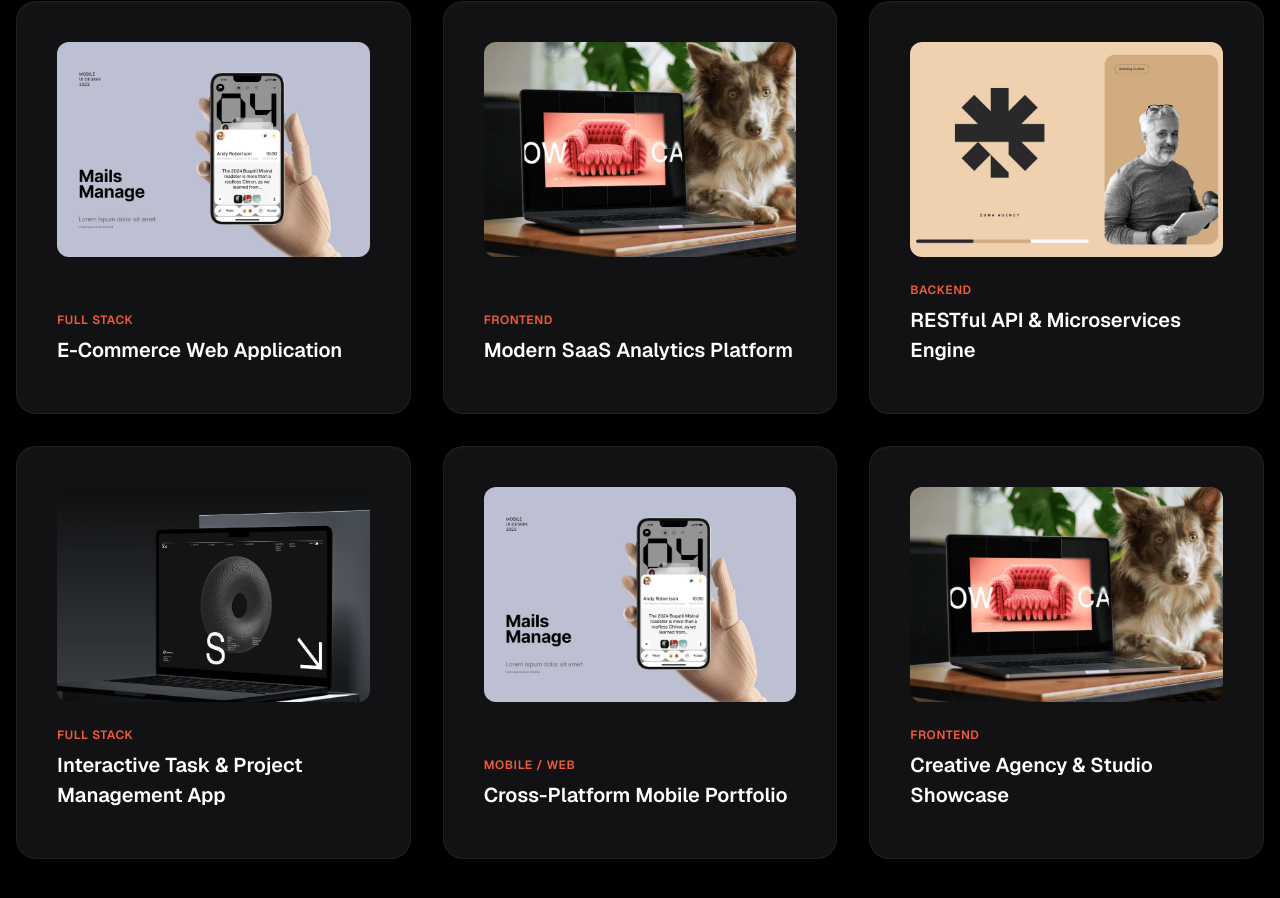
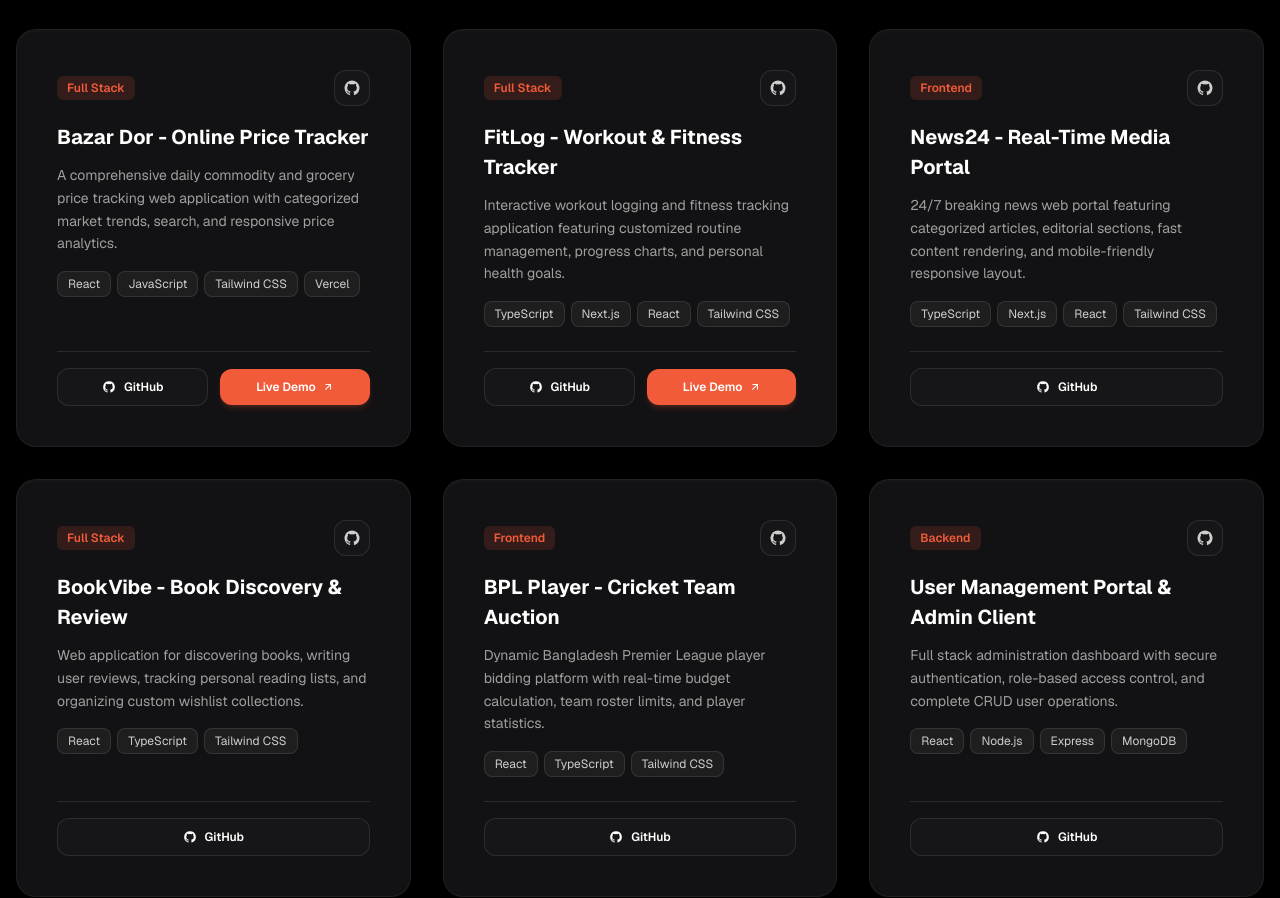
Before and after one commit to yeasinkhan08/yeasin-khan, a Next.js app: page /works in a window 1280 px wide. Shown: the part 484-1382 px from the top of the page. Built offline with nearby package versions, Linux system fonts and the light colour scheme.

Commit message:
update the porject page

```diff
--- a/src/app/page.tsx
+++ b/src/app/page.tsx
@@ -1,5 +1,6 @@
 import Hero from "@/components/Hero";
 import ServicesSection from "@/components/ServicesSection";
+import Pricing from "@/components/Pricing";
 import Projects from "@/components/Projects";
 import ContactSection from "@/components/ContactSection";
 import CallToAction from "@/components/CallToAction";
@@ -9,6 +10,7 @@ export default function Home() {
     <>
       <Hero />
       <ServicesSection />
+      <Pricing />
       <Projects showTitle={true} />
       <ContactSection />
       <CallToAction />
--- a/src/components/Projects.tsx
+++ b/src/components/Projects.tsx
@@ -2,79 +2,100 @@
 
 import { useState } from "react";
 import Image from "next/image";
-import Link from "next/link";
 
 export interface Project {
   id: number;
   title: string;
   category: "Full Stack" | "Frontend" | "Backend" | "Mobile / Web";
-  image: string;
   description: string;
   tags: string[];
+  githubUrl: string;
   liveUrl?: string;
-  githubUrl?: string;
+  image?: string; // Add your picture path here e.g. "/images/projects/bazar-dor.png"
 }
 
 const allProjects: Project[] = [
   {
     id: 1,
-    title: "E-Commerce Web Application",
+    title: "Bazar Dor - Online Price Tracker",
     category: "Full Stack",
-    image: "/images/projects/work1.jpg",
-    description: "Full-featured online store with payment processing, user authentication, inventory management, and shopping cart.",
-    tags: ["Next.js", "React", "Node.js", "MongoDB", "Tailwind CSS"],
-    liveUrl: "https://github.com/yeasinkhan08",
-    githubUrl: "https://github.com/yeasinkhan08",
+    description:
+      "A comprehensive daily commodity and grocery price tracking web application with categorized market trends, search, and responsive price analytics.",
+    tags: ["React", "JavaScript", "Tailwind CSS", "Vercel"],
+    githubUrl: "https://github.com/yeasinkhan08/bazar-dor-online-price",
+    liveUrl: "https://bazar-dor-online-price.vercel.app",
+    // image: "/images/projects/bazar-dor.png",
   },
   {
     id: 2,
-    title: "Modern SaaS Analytics Platform",
-    category: "Frontend",
-    image: "/images/projects/work2.jpg",
-    description: "Real-time metrics, interactive charts, and clean responsive dashboard engineered with high performance.",
-    tags: ["React", "TypeScript", "Tailwind CSS", "Recharts"],
-    liveUrl: "https://github.com/yeasinkhan08",
-    githubUrl: "https://github.com/yeasinkhan08",
+    title: "FitLog - Workout & Fitness Tracker",
+    category: "Full Stack",
+    description:
+      "Interactive workout logging and fitness tracking application featuring customized routine management, progress charts, and personal health goals.",
+    tags: ["TypeScript", "Next.js", "React", "Tailwind CSS"],
+    githubUrl: "https://github.com/yeasinkhan08/fit-log",
+    liveUrl: "https://fit-log-one-alpha.vercel.app",
+    // image: "/images/projects/fit-log.png",
   },
   {
     id: 3,
-    title: "RESTful API & Microservices Engine",
-    category: "Backend",
-    image: "/images/projects/work3.jpg",
-    description: "Robust authentication, role-based access control, caching layers, and database optimization.",
-    tags: ["Node.js", "Express.js", "MongoDB", "JWT", "Docker"],
-    liveUrl: "https://github.com/yeasinkhan08",
-    githubUrl: "https://github.com/yeasinkhan08",
+    title: "News24 - Real-Time Media Portal",
+    category: "Frontend",
+    description:
+      "24/7 breaking news web portal featuring categorized articles, editorial sections, fast content rendering, and mobile-friendly responsive layout.",
+    tags: ["TypeScript", "Next.js", "React", "Tailwind CSS"],
+    githubUrl: "https://github.com/yeasinkhan08/news-24",
+    // image: "/images/projects/news-24.png",
   },
   {
     id: 4,
-    title: "Interactive Task & Project Management App",
+    title: "BookVibe - Book Discovery & Review",
     category: "Full Stack",
-    image: "/images/projects/work4.jpg",
-    description: "Kanban workflow app with real-time updates, drag-and-drop tasks, and team collaboration features.",
-    tags: ["Next.js", "React", "Tailwind CSS", "Express", "MongoDB"],
-    liveUrl: "https://github.com/yeasinkhan08",
-    githubUrl: "https://github.com/yeasinkhan08",
+    description:
+      "Web application for discovering books, writing user reviews, tracking personal reading lists, and organizing custom wishlist collections.",
+    tags: ["React", "TypeScript", "Tailwind CSS"],
+    githubUrl: "https://github.com/yeasinkhan08/book-vibe",
+    // image: "/images/projects/book-vibe.png",
   },
   {
     id: 5,
-    title: "Cross-Platform Mobile Portfolio",
-    category: "Mobile / Web",
-    image: "/images/projects/work5.jpg",
-    description: "Pixel-perfect, fluid, touch-optimized mobile experience with offline sync and dynamic interactions.",
-    tags: ["React", "Next.js", "Tailwind CSS", "PWA"],
-    liveUrl: "https://github.com/yeasinkhan08",
-    githubUrl: "https://github.com/yeasinkhan08",
+    title: "BPL Player - Cricket Team Auction",
+    category: "Frontend",
+    description:
+      "Dynamic Bangladesh Premier League player bidding platform with real-time budget calculation, team roster limits, and player statistics.",
+    tags: ["React", "TypeScript", "Tailwind CSS"],
+    githubUrl: "https://github.com/yeasinkhan08/Bpl-player",
+    // image: "/images/projects/bpl-player.png",
   },
   {
     id: 6,
-    title: "Creative Agency & Studio Showcase",
-    category: "Frontend",
-    image: "/images/projects/work6.jpg",
-    description: "Immersive portfolio with custom animations, glassmorphism UI, and lightning-fast load times.",
-    tags: ["Next.js", "TypeScript", "DaisyUI", "Tailwind CSS"],
-    liveUrl: "https://github.com/yeasinkhan08",
-    githubUrl: "https://github.com/yeasinkhan08",
+    title: "User Management Portal & Admin Client",
+    category: "Backend",
+    description:
+      "Full stack administration dashboard with secure authentication, role-based access control, and complete CRUD user operations.",
+    tags: ["React", "Node.js", "Express", "MongoDB"],
+    githubUrl: "https://github.com/yeasinkhan08/user-management-client",
+    // image: "/images/projects/user-management.png",
+  },
+  {
+    id: 7,
+    title: "BetterAuth - Modern Authentication Engine",
+    category: "Backend",
+    description:
+      "Security-first authentication middleware and session handler with token encryption, password hashing, and OAuth support.",
+    tags: ["Node.js", "JavaScript", "JWT", "Security"],
+    githubUrl: "https://github.com/yeasinkhan08/better-auth",
+    // image: "/images/projects/better-auth.png",
+  },
+  {
+    id: 8,
+    title: "DevStack - Developer Tools Explorer",
+    category: "Mobile / Web",
+    description:
+      "Curated directory of modern developer tools, libraries, and frameworks with filterable categorization and documentation links.",
+    tags: ["TypeScript", "React", "Tailwind CSS"],
+    githubUrl: "https://github.com/yeasinkhan08/DevStack",
+    // image: "/images/projects/devstack.png",
   },
 ];
 
@@ -86,7 +107,6 @@ interface ProjectsProps {
 
 export default function Projects({ showTitle = true }: ProjectsProps) {
   const [activeFilter, setActiveFilter] = useState<string>("All");
-  const [selectedProject, setSelectedProject] = useState<Project | null>(null);
 
   const filteredProjects =
     activeFilter === "All"
@@ -96,15 +116,17 @@ export default function Projects({ showTitle = true }: ProjectsProps) {
   return (
     <section id="works" className="py-12 md:py-20 bg-black text-white">
       <div className="mx-auto max-w-[1296px] px-4">
-
         {/* Section Title */}
         {showTitle && (
           <div className="text-center mb-10 md:mb-14">
-            <h2 className="text-[32px] sm:text-[42px] md:text-[50px] font-normal tracking-tight text-white">
+            <p className="text-sm font-semibold uppercase tracking-wider text-[#f15b3a]">
+              Portfolio
+            </p>
+            <h2 className="mt-2 text-[32px] sm:text-[42px] md:text-[50px] font-normal tracking-tight text-white">
               Works &amp; Projects
             </h2>
             <p className="mx-auto mt-3 max-w-2xl text-[15px] sm:text-[16px] leading-relaxed text-[#9f9f9f]">
-              Check out some of my web development and design projects, meticulously crafted with love and dedication, each one reflecting the passion and soul I poured into every detail.
+              Explore my open-source projects and web applications on GitHub, crafted with love and dedication using modern frontend and backend technologies.
             </p>
           </div>
         )}
@@ -127,104 +149,66 @@ export default function Projects({ showTitle = true }: ProjectsProps) {
           ))}
         </div>
 
-        {/* Project Masonry Grid */}
-        <div className="grid grid-cols-1 md:grid-cols-2 lg:grid-cols-3 gap-6 md:gap-8">
+        {/* Project Bento Grid */}
+        <div className="grid grid-cols-1 md:grid-cols-2 lg:grid-cols-3 gap-6 md:gap-8 items-stretch">
           {filteredProjects.map((project) => (
             <div
               key={project.id}
-              className="group bento-card p-4 sm:p-5 flex flex-col justify-between transition-all duration-300 hover:border-[#f15b3a]/40"
+              className="bento-card p-6 sm:p-7 flex flex-col justify-between transition-all duration-300 hover:border-[#f15b3a] hover:-translate-y-1 group"
             >
-              {/* Image & Center Hover Button */}
-              <div
-                className="relative aspect-[16/11] w-full overflow-hidden rounded-xl bg-[#1a1a1e] cursor-pointer"
-                onClick={() => setSelectedProject(project)}
-              >
+              <div>
+                {/* Optional Project Screenshot / Picture */}
+                {project.image && (
+                  <div className="relative mb-5 aspect-[16/10] w-full overflow-hidden rounded-xl bg-[#1a1a1e]">
                     <Image
                       src={project.image}
                       alt={project.title}
                       fill
                       sizes="(max-width: 768px) 100vw, (max-width: 1200px) 50vw, 33vw"
-                  className="object-cover transition-transform duration-700 ease-out group-hover:scale-105"
+                      className="object-cover transition-transform duration-500 group-hover:scale-105"
                     />
+                    <div className="absolute inset-0 bg-black/30 opacity-0 transition-opacity duration-300 group-hover:opacity-100" />
+                  </div>
+                )}
 
-                {/* Dark Overlay on Hover */}
-                <div className="absolute inset-0 bg-black/45 opacity-0 transition-opacity duration-300 group-hover:opacity-100" />
+                {/* Header: Category Badge + GitHub icon button */}
+                <div className="flex items-center justify-between mb-4">
+                  <span className="inline-block rounded-md bg-[#f15b3a]/15 px-2.5 py-1 text-xs font-semibold text-[#f15b3a]">
+                    {project.category}
+                  </span>
 
-                {/* Circular Details Button */}
-                <div className="absolute inset-0 flex items-center justify-center">
-                  <div className="details-btn scale-75 opacity-0 transition-all duration-300 ease-out group-hover:scale-100 group-hover:opacity-100">
-                    <svg
-                      viewBox="0 0 24 24"
-                      xmlns="http://www.w3.org/2000/svg"
-                      width="22"
-                      height="22"
-                      fill="currentColor"
-                      aria-hidden="true"
+                  <a
+                    href={project.githubUrl}
+                    target="_blank"
+                    rel="noreferrer"
+                    aria-label={`View ${project.title} on GitHub`}
+                    className="flex h-9 w-9 items-center justify-center rounded-xl border border-white/10 bg-[#161618] text-[#cecece] transition-colors group-hover:border-[#f15b3a] group-hover:text-[#f15b3a]"
                   >
-                      <path d="M16.0037 9.41421L7.39712 18.0208L5.98291 16.6066L14.5895 8H7.00373V6H18.0037V17H16.0037V9.41421Z" />
+                    <svg viewBox="0 0 24 24" width="18" height="18" fill="currentColor">
+                      <path
+                        fillRule="evenodd"
+                        clipRule="evenodd"
+                        d="M12 2a10 10 0 0 0-3.16 19.49c.5.09.68-.22.68-.48v-1.7c-2.78.6-3.37-1.18-3.37-1.18-.45-1.16-1.11-1.47-1.11-1.47-.91-.62.07-.61.07-.61 1 .07 1.52 1.03 1.52 1.03.9 1.53 2.36 1.09 2.93.83.09-.65.35-1.09.64-1.34-2.22-.25-4.56-1.11-4.56-4.95 0-1.09.39-1.98 1.03-2.68-.1-.25-.45-1.27.1-2.65 0 0 .84-.27 2.75 1.02a9.6 9.6 0 0 1 5 0c1.91-1.29 2.75-1.02 2.75-1.02.55 1.38.2 2.4.1 2.65.64.7 1.03 1.59 1.03 2.68 0 3.85-2.34 4.7-4.57 4.95.36.31.68.92.68 1.85v2.59c0 .27.18.58.69.48A10 10 0 0 0 12 2Z"
+                      />
                     </svg>
-                  </div>
-                </div>
+                  </a>
                 </div>
 
-              {/* Content */}
-              <div className="pt-5 pb-2">
-                <span className="text-xs font-semibold uppercase tracking-wider text-[#f15b3a]">
-                  {project.category}
-                </span>
-                <h3
-                  onClick={() => setSelectedProject(project)}
-                  className="mt-1 text-[19px] sm:text-[20px] font-semibold text-white transition-colors duration-200 group-hover:text-[#f15b3a] cursor-pointer"
-                >
+                {/* Title */}
+                <h3 className="text-[20px] font-bold text-white transition-colors duration-200 group-hover:text-[#f15b3a]">
+                  <a href={project.liveUrl || project.githubUrl} target="_blank" rel="noreferrer">
                     {project.title}
+                  </a>
                 </h3>
-              </div>
-            </div>
-          ))}
-        </div>
 
-        {/* Modal for Project Details */}
-        {selectedProject && (
-          <div
-            className="fixed inset-0 z-50 flex items-center justify-center bg-black/80 p-4 backdrop-blur-sm"
-            onClick={() => setSelectedProject(null)}
-          >
-            <div
-              className="relative max-w-lg w-full rounded-2xl border border-white/10 bg-[#121214] p-6 sm:p-8 shadow-2xl"
-              onClick={(e) => e.stopPropagation()}
-            >
-              {/* Close Button */}
-              <button
-                type="button"
-                onClick={() => setSelectedProject(null)}
-                className="absolute right-4 top-4 flex h-8 w-8 items-center justify-center rounded-lg border border-white/10 text-white/70 hover:text-white"
-              >
-                ✕
-              </button>
-
-              <div className="relative aspect-video w-full overflow-hidden rounded-xl">
-                <Image
-                  src={selectedProject.image}
-                  alt={selectedProject.title}
-                  fill
-                  className="object-cover"
-                />
-              </div>
-
-              <div className="mt-5">
-                <span className="text-xs font-semibold uppercase tracking-wider text-[#f15b3a]">
-                  {selectedProject.category}
-                </span>
-                <h3 className="mt-1 text-2xl font-bold text-white">
-                  {selectedProject.title}
-                </h3>
-                <p className="mt-3 text-sm leading-relaxed text-[#9f9f9f]">
-                  {selectedProject.description}
+                {/* Description */}
+                <p className="mt-3 text-[14px] leading-relaxed text-[#9f9f9f]">
+                  {project.description}
                 </p>
 
                 {/* Tech tags */}
-                <div className="mt-4 flex flex-wrap gap-2">
-                  {selectedProject.tags.map((tag) => (
+                <div className="mt-4 flex flex-wrap gap-1.5">
+                  {project.tags.map((tag) => (
                     <span
                       key={tag}
                       className="rounded-lg border border-white/10 bg-white/5 px-2.5 py-1 text-xs text-[#cecece]"
@@ -233,31 +217,48 @@ export default function Projects({ showTitle = true }: ProjectsProps) {
                     </span>
                   ))}
                 </div>
+              </div>
 
-                {/* Links */}
-                <div className="mt-6 flex items-center gap-3">
+              {/* Action Buttons */}
+              <div className="mt-6 pt-4 border-t border-white/10 flex items-center gap-3">
                 <a
-                    href={selectedProject.liveUrl}
+                  href={project.githubUrl}
                   target="_blank"
                   rel="noreferrer"
-                    className="theme-btn text-xs py-2.5 px-4"
+                  className="flex-1 inline-flex items-center justify-center gap-2 rounded-xl border border-white/10 bg-[#161618] px-3.5 py-2.5 text-xs font-semibold text-white transition-all hover:border-[#f15b3a] hover:bg-[#f15b3a]"
                 >
-                    View Project →
+                  <svg viewBox="0 0 24 24" width="14" height="14" fill="currentColor">
+                    <path
+                      fillRule="evenodd"
+                      clipRule="evenodd"
+                      d="M12 2a10 10 0 0 0-3.16 19.49c.5.09.68-.22.68-.48v-1.7c-2.78.6-3.37-1.18-3.37-1.18-.45-1.16-1.11-1.47-1.11-1.47-.91-.62.07-.61.07-.61 1 .07 1.52 1.03 1.52 1.03.9 1.53 2.36 1.09 2.93.83.09-.65.35-1.09.64-1.34-2.22-.25-4.56-1.11-4.56-4.95 0-1.09.39-1.98 1.03-2.68-.1-.25-.45-1.27.1-2.65 0 0 .84-.27 2.75 1.02a9.6 9.6 0 0 1 5 0c1.91-1.29 2.75-1.02 2.75-1.02.55 1.38.2 2.4.1 2.65.64.7 1.03 1.59 1.03 2.68 0 3.85-2.34 4.7-4.57 4.95.36.31.68.92.68 1.85v2.59c0 .27.18.58.69.48A10 10 0 0 0 12 2Z"
+                    />
+                  </svg>
+                  GitHub
                 </a>
+
+                {project.liveUrl && (
                   <a
-                    href={selectedProject.githubUrl}
+                    href={project.liveUrl}
                     target="_blank"
                     rel="noreferrer"
-                    className="theme-btn-outline text-xs py-2.5 px-4 rounded-[15px]"
+                    className="flex-1 inline-flex items-center justify-center gap-1.5 rounded-xl bg-[#f15b3a] px-3.5 py-2.5 text-xs font-semibold text-white transition-all hover:bg-[#dc4829] shadow-md shadow-[#f15b3a]/20"
                   >
-                    Source Code
+                    Live Demo
+                    <svg
+                      viewBox="0 0 24 24"
+                      width="12"
+                      height="12"
+                      fill="currentColor"
+                    >
+                      <path d="M16.0037 9.41421L7.39712 18.0208L5.98291 16.6066L14.5895 8H7.00373V6H18.0037V17H16.0037V9.41421Z" />
+                    </svg>
                   </a>
+                )}
               </div>
             </div>
+          ))}
         </div>
-          </div>
-        )}
-
       </div>
     </section>
   );
```
Lines whose indentation alone changed are shown as unchanged.
